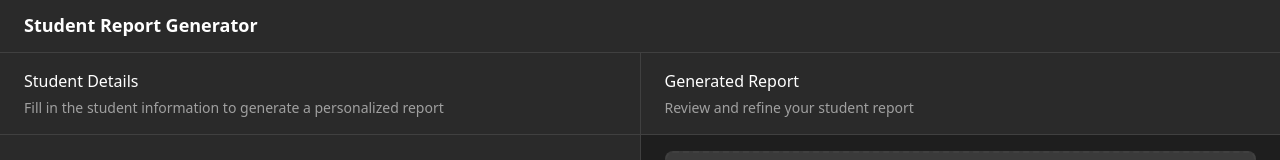
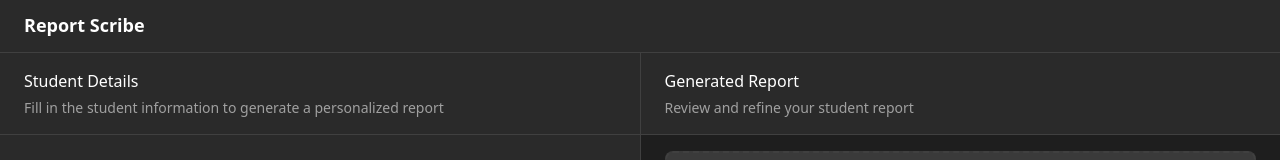
Before and after one commit to keithchewzk/report-scribe, a React (Vite) app in the folder frontend/: page / in a window 1280 px wide. Shown: the top 160 px of the page. Built offline with nearby package versions, Linux system fonts and the light colour scheme; no server answers.

Commit message:
change header title

```diff
--- a/frontend/package.json
+++ b/frontend/package.json
@@ -15,7 +15,7 @@
   },
   "devDependencies": {
     "@eslint/js": "^9.33.0",
-    "@types/react": "^19.1.10",
+    "@types/react": "^19.2.0",
     "@types/react-dom": "^19.1.7",
     "@vitejs/plugin-react": "^5.0.0",
     "eslint": "^9.33.0",
--- a/frontend/src/App.tsx
+++ b/frontend/src/App.tsx
@@ -1,38 +1,49 @@
-import React from 'react'
-import './App.css'
-import StudentDetailsPanel from './components/StudentDetailsPanel'
-import ReportPanel from './components/ReportPanel'
-import { useReport } from './hooks/useReport'
+import React from "react";
+import "./App.css";
+import StudentDetailsPanel from "./components/StudentDetailsPanel";
+import ReportPanel from "./components/ReportPanel";
+import { useReport } from "./hooks/useReport";
 
 const App: React.FC = () => {
-  const { reportData, loading, error, generateReport, refineReport } = useReport()
+  const { reportData, loading, error, generateReport, refineReport } =
+    useReport();
 
   return (
-    <div style={{
-      height: '100vh',
-      width: '100vw',
-      display: 'flex',
-      flexDirection: 'column',
-      backgroundColor: '#1e1e1e',
-      color: '#ffffff',
-      margin: 0,
-      padding: 0
-    }}>
+    <div
+      style={{
+        height: "100vh",
+        width: "100vw",
+        display: "flex",
+        flexDirection: "column",
+        backgroundColor: "#1e1e1e",
+        color: "#ffffff",
+        margin: 0,
+        padding: 0,
+      }}
+    >
       {/* Header */}
-      <header style={{
-        padding: '16px 24px',
-        borderBottom: '1px solid #404040',
-        backgroundColor: '#2a2a2a',
-        flexShrink: 0
-      }}>
-        <h1 style={{ margin: 0, fontSize: '18px', fontWeight: '600', color: '#ffffff' }}>
-          Student Report Generator
+      <header
+        style={{
+          padding: "16px 24px",
+          borderBottom: "1px solid #404040",
+          backgroundColor: "#2a2a2a",
+          flexShrink: 0,
+        }}
+      >
+        <h1
+          style={{
+            margin: 0,
+            fontSize: "18px",
+            fontWeight: "600",
+            color: "#ffffff",
+          }}
+        >
+          Report Scribe
         </h1>
       </header>
 
       {/* Main Content - Two Panel Layout */}
-      <div style={{ display: 'flex', flex: 1, minHeight: 0 }}>
-
+      <div style={{ display: "flex", flex: 1, minHeight: 0 }}>
         {/* Left Panel - Student Input */}
         <StudentDetailsPanel
           onGenerateReport={generateReport}
@@ -49,7 +60,7 @@ const App: React.FC = () => {
         />
       </div>
     </div>
-  )
-}
+  );
+};
 
-export default App
+export default App;
```
Also changed, not shown: 1 other file (tests, documents, lock files or other folders).
